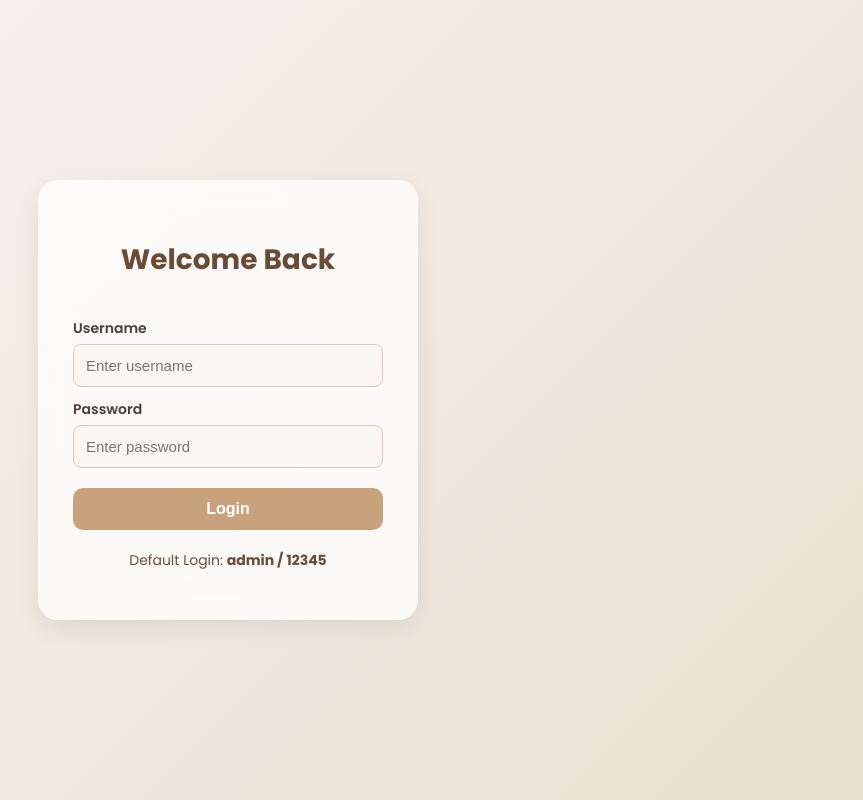
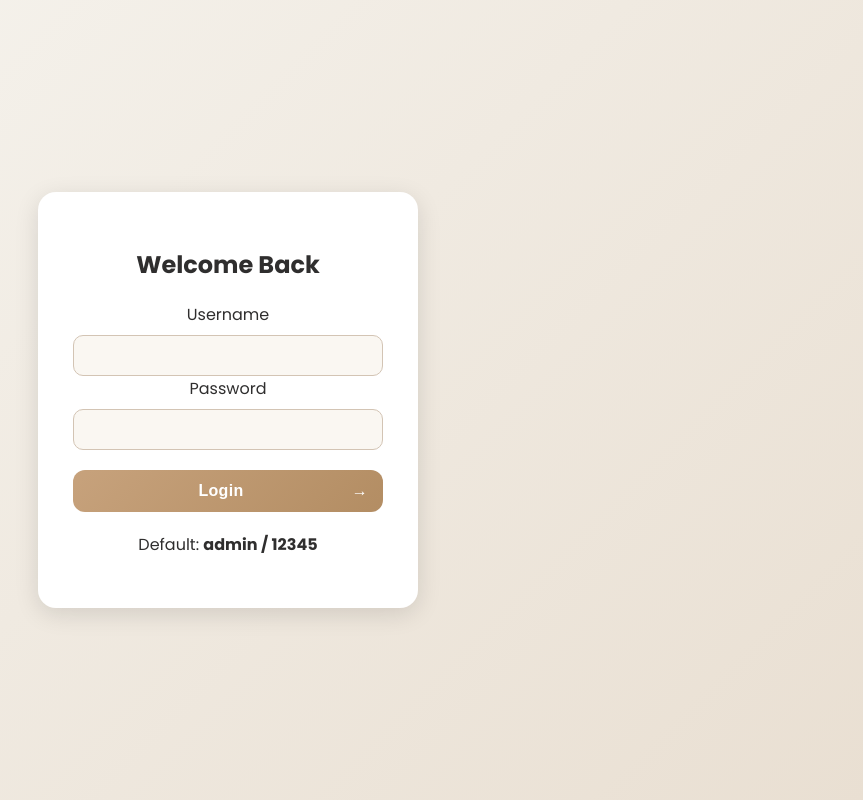
Before and after one commit to vishwasp1005/Loan_def, a Flask app: page /login in a window 1280 px wide. Shown: the whole page, without its empty margins (412-1275 px from the left). Run offline with Flask 3, Linux system fonts and the light colour scheme; parts of the project's set-up code (start-up, migrations or seed data) failed here and were passed over.

Commit message:
Update login.html

```diff
--- a/templates/login.html
+++ b/templates/login.html
@@ -7,96 +7,28 @@
 
     <style>
         body {
-            background: linear-gradient(135deg, #f7f5f0, #e9dfd2);
+            height: 100vh;
             display: flex;
             justify-content: center;
             align-items: center;
-            height: 100vh;
-            font-family: "Poppins", sans-serif;
+            background: linear-gradient(135deg, #f7f5f0, #e9dfd2);
         }
-
         .auth-card {
             width: 380px;
             padding: 35px;
-            border-radius: 20px;
-            background: rgba(255,255,255,0.75);
-            backdrop-filter: blur(14px);
-            box-shadow: 0 8px 25px rgba(0,0,0,0.08);
-            animation: fadeSlide 0.6s ease;
+            background: var(--card);
+            border-radius: 18px;
+            box-shadow: 0 6px 25px rgba(0,0,0,0.12);
+            animation: fadeIn 0.7s ease;
             text-align: center;
         }
-
-        @keyframes fadeSlide {
-            from { opacity: 0; transform: translateY(20px); }
-            to   { opacity: 1; transform: translateY(0); }
-        }
-
-        .auth-card h2 {
-            font-size: 28px;
-            margin-bottom: 25px;
-            color: #6A4C36;
-            font-weight: 700;
-        }
-
-        .auth-card label {
-            float: left;
-            font-size: 14px;
-            font-weight: 600;
-            color: #4a3e3e;
-            margin-top: 12px;
-        }
-
         .auth-card input {
             width: 100%;
             padding: 12px;
-            margin-top: 5px;
-            border: 1px solid #d5c7b8;
-            background: #FAF7F2;
-            border-radius: 8px;
-            font-size: 15px;
-        }
-
-        .auth-card button {
-            margin-top: 20px;
-            width: 100%;
-            padding: 12px;
-            font-size: 16px;
-            background: #C7A27C;
-            border: none;
-            color: white;
+            margin-top: 8px;
             border-radius: 10px;
-            cursor: pointer;
-            font-weight: 600;
-            transition: 0.3s;
-        }
-
-        .auth-card button:hover {
-            background: #b28d63;
-            transform: translateY(-2px);
-        }
-
-        .error {
-            padding: 10px;
-            background: #ffd4d4;
-            color: #b92828;
-            border-radius: 8px;
-            font-size: 14px;
-            margin-bottom: 15px;
-            animation: shake 0.3s ease;
-        }
-
-        @keyframes shake {
-            0% { transform: translateX(0); }
-            25% { transform: translateX(-4px); }
-            50% { transform: translateX(4px); }
-            75% { transform: translateX(-4px); }
-            100% { transform: translateX(0); }
-        }
-
-        .default-info {
-            margin-top: 20px;
-            font-size: 14px;
-            color: #6A4C36;
+            border: 1px solid #d3c4b4;
+            background: #faf7f2;
         }
     </style>
 </head>
@@ -112,15 +44,17 @@
 
     <form method="POST">
         <label>Username</label>
-        <input type="text" name="username" placeholder="Enter username" required>
+        <input type="text" name="username" required>
 
         <label>Password</label>
-        <input type="password" name="password" placeholder="Enter password" required>
+        <input type="password" name="password" required>
 
-        <button type="submit">Login</button>
+        <button class="btn btn-primary btn-arrow" style="width:100%; margin-top:20px;">
+            Login
+        </button>
     </form>
 
-    <p class="default-info">Default Login: <b>admin / 12345</b></p>
+    <p style="margin-top:20px;">Default: <b>admin / 12345</b></p>
 </div>
 
 </body>
```
